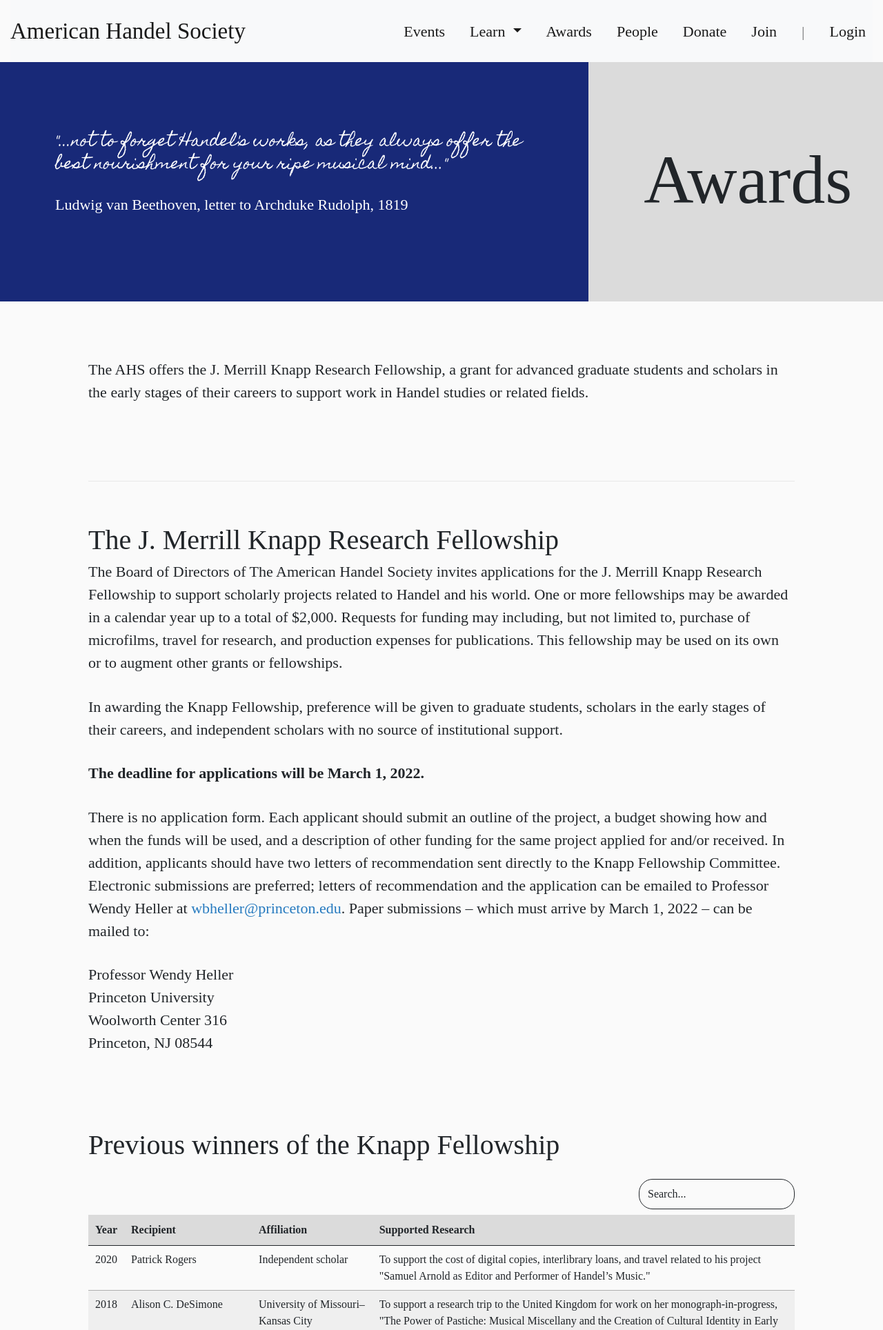
After one commit to americanhandelsociety/americanhandelsociety-members, a Django app: page /awards/ in a window 1280 px wide. The commit adds this page. Shown: the top 1928 px of the page at 69% size. Run offline with Django 3.2, Linux system fonts and the light colour scheme; some libraries are stand-ins or nearby versions; some web fonts are replaced.

Commit message:
Add awards page

```diff
--- a/americanhandelsociety/urls.py
+++ b/americanhandelsociety/urls.py
@@ -11,6 +11,7 @@ from americanhandelsociety_app.views import (
     Logout,
     Home,
     Events,
+    Awards,
     ResearchMaterials,
     Donate,
     People,
@@ -24,6 +25,7 @@ from americanhandelsociety_app.views import (
 urlpatterns = [
     path("", Home.as_view(), name="home"),
     path("events/", Events.as_view(), name="events"),
+    path("awards/", Awards.as_view(), name="awards"),
     path("research-materials/", ResearchMaterials.as_view(), name="research-materials"),
     path("donate/", Donate.as_view(), name="donate"),
     path("people/", People.as_view(), name="people"),
--- /dev/null
+++ b/americanhandelsociety_app/static/css/awards.css
@@ -0,0 +1,17 @@
+.outer-container {
+    margin-bottom: 6%;
+}
+
+.outer-container section {
+    padding: 8% 0 8% 0;
+    border-bottom: 1px solid #e8e8e8;
+    margin-bottom: 6%;
+}
+
+p {
+    padding-bottom: 2%;
+}
+
+ul {
+    padding-left: 5rem;
+}
--- a/americanhandelsociety_app/static/css/custom.css
+++ b/americanhandelsociety_app/static/css/custom.css
@@ -101,7 +101,7 @@ a.disabled {
 }
 
 /* Reusable flex containers and items */
-.primary-container {
+.outer-container {
     display: flex;
     flex-direction: column;
     width: 80%;
--- /dev/null
+++ b/americanhandelsociety_app/templates/awards.html
@@ -0,0 +1,103 @@
+{% extends "base.html" %}
+{% load static %}
+
+{% block title %}Awards{% endblock %}
+
+{% block extra_css %}
+<link rel="stylesheet" type="text/css" href="https://cdn.datatables.net/1.10.25/css/jquery.dataTables.css">
+<link href="{% static 'css/data_table.css' %}" rel="stylesheet">
+<link href="{% static 'css/awards.css' %}" rel="stylesheet">
+{% endblock %}
+
+{% block content %}
+<div class='container-fluid'>
+    <!-- banner -->
+    <div class="row">
+        <div class='col-sm-8 page-banner-quote'>
+            <p class="apple-pie">"...not to forget Handel's works, as they always offer the best nourishment for your
+                ripe musical mind..."</p>
+            <p>Ludwig van Beethoven, letter to Archduke Rudolph, 1819</p>
+        </div>
+        <div class='col-sm-4 page-banner-header'>
+            <h1>Awards</h1>
+        </div>
+    </div>
+</div>
+
+<div class="outer-container">
+    <section>
+        <p>The AHS offers the J. Merrill Knapp Research Fellowship, a grant for advanced graduate students and scholars in the early stages of their careers to support work in Handel studies or related fields.</p>
+    </section>
+    <h2>The J. Merrill Knapp Research Fellowship</h2>
+    <p>The Board of Directors of The American Handel Society invites applications for the J. Merrill Knapp Research Fellowship to support scholarly projects related to Handel and his world. One or more fellowships may be awarded in a calendar year up to a total of $2,000. Requests for funding may including, but not limited to, purchase of microfilms, travel for research, and production expenses for publications. This fellowship may be used on its own or to augment other grants or fellowships.</p>
+    <p>In awarding the Knapp Fellowship, preference will be given to graduate students, scholars in the early stages of their careers, and independent scholars with no source of institutional support.</p>
+    <p><strong>The deadline for applications will be March 1, 2022.</strong></p>
+    <p>There is no application form. Each applicant should submit an outline of the project, a budget showing how and when the funds will be used, and a description of other funding for the same project applied for and/or received. In addition, applicants should have two letters of recommendation sent directly to the Knapp Fellowship Committee. Electronic submissions are preferred; letters of recommendation and the application can be emailed to Professor Wendy Heller at <a href="mailto:wbheller@princeton.edu">wbheller@princeton.edu</a>. Paper submissions – which must arrive by March 1, 2022 – can be mailed to:</p>
+    <p>
+        Professor Wendy Heller<br>
+        Princeton University<br>
+        Woolworth Center 316<br>
+        Princeton, NJ 08544
+    </p>
+</div>
+
+<div class="outer-container">
+    <h2>Previous winners of the Knapp Fellowship</h2>
+    <table id="knappWinners" class="table">
+        <thead>
+            <tr>
+                <th>Year</th>
+                <th>Recipient</th>
+                <th>Affiliation</th>
+                <th>Supported Research</th>
+            </tr>
+        </thead>
+        <tbody>
+            {% for winner in knapp_fellowship_winners %}
+            <tr>
+                <td>{{winner.year}}</td>
+                <td>{{winner.recipient}}</td>
+                <td>{{winner.affiliation}}</td>
+                <td>{{winner.supported_research|safe}}</td>
+            </tr>
+            {% endfor %}
+        </tbody>
+    </table>
+</div>
+
+<div class="outer-container">
+    <h2>Other Awards</h2>
+    <p><strong>We encourage Handel researchers to also consider the following fellowships:</strong></p>
+    <ul>
+        <li><a href="https://www.haendel.de/handel-research-prize/handel-research-prize-2021/?lang=en" target="_blank">The Händel Gesellschaft's International Handel Research Prize</a></li>
+        <li><a href="https://handelinstitute.org/award/research-awards/ " target="_blank">The Handel Institute Research Award</a></li>
+        <li><a href="https://handelinstitute.org/award/conference-awards/" target="_blank">The Handel Institute Conference Award</a></li>
+    </ul>
+</div>
+
+{% include 'partials/footer.html' %}
+
+{% block extra_js %}
+<!-- TODO: Why do I need jQuery import if I import it in base.html -->
+<script src="{% static 'js/jquery-3.6.0.min.js' %}"></script>
+<script type="text/javascript" charset="utf8" src="https://cdn.datatables.net/1.10.25/js/jquery.dataTables.js"></script>
+<script>
+    $(document).ready(function () {
+        var myTable = $('#knappWinners').dataTable({
+            "retrieve": true, // https://datatables.net/manual/tech-notes/3
+            "lengthChange": false,
+            "ordering": false,
+            "paging": false,
+            "infoCallback": function (settings, start, end, max, total, pre) {
+                return `Showing ${total} of ${max}`;
+            },
+            "language": {
+                "search": "",
+                "searchPlaceholder": "Search...",
+            },
+        });
+    });
+</script>
+{% endblock %}
+
+{% endblock %}
--- a/americanhandelsociety_app/views.py
+++ b/americanhandelsociety_app/views.py
@@ -17,6 +17,7 @@ from django.views.generic.list import ListView
 from paypal.standard.forms import PayPalPaymentsForm
 
 from .constants import (
+    KNAPP_FELLOWSHIP_WINNERS,
     RESEARCH_MATERIALS,
     BOARD_OF_DIRECTORS,
     HONORARY_DIRECTORS,
@@ -200,6 +201,23 @@ class Events(View):
         )
 
 
+class Awards(View):
+    template_name = "awards.html"
+
+    def get(self, request):
+        # images_content = [
+        #     "Letter from King George III to Mrs. Delaney, British Library, MS Mus. 1818."
+        # ]
+        return render(
+            request,
+            self.template_name,
+            {
+                "knapp_fellowship_winners": KNAPP_FELLOWSHIP_WINNERS
+                # "images_content": images_content,
+            },
+        )
+
+
 class ResearchMaterials(View):
     template_name = "research_materials.html"
 
```
Also changed, not shown: americanhandelsociety_app/constants.py (+141 -0 lines).
